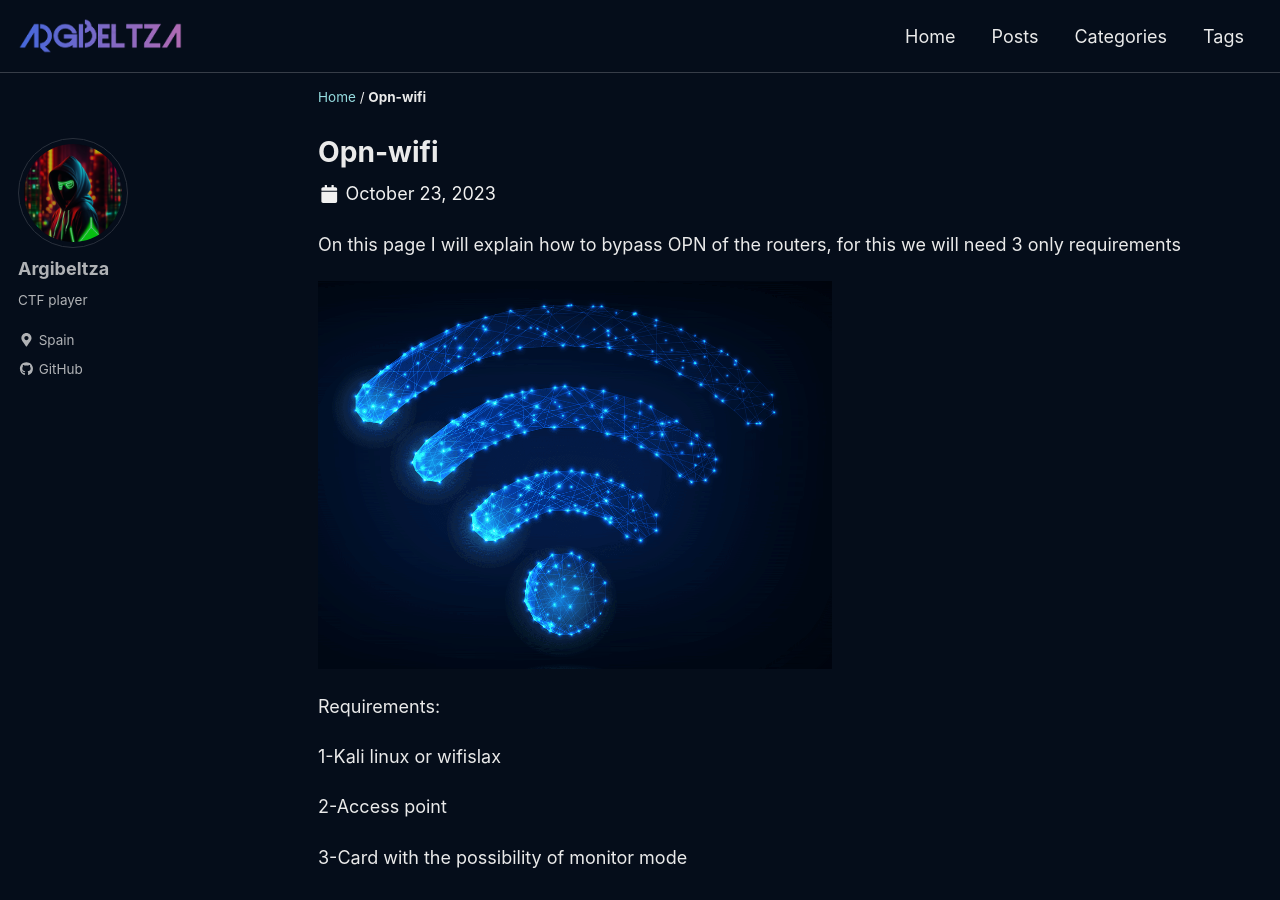
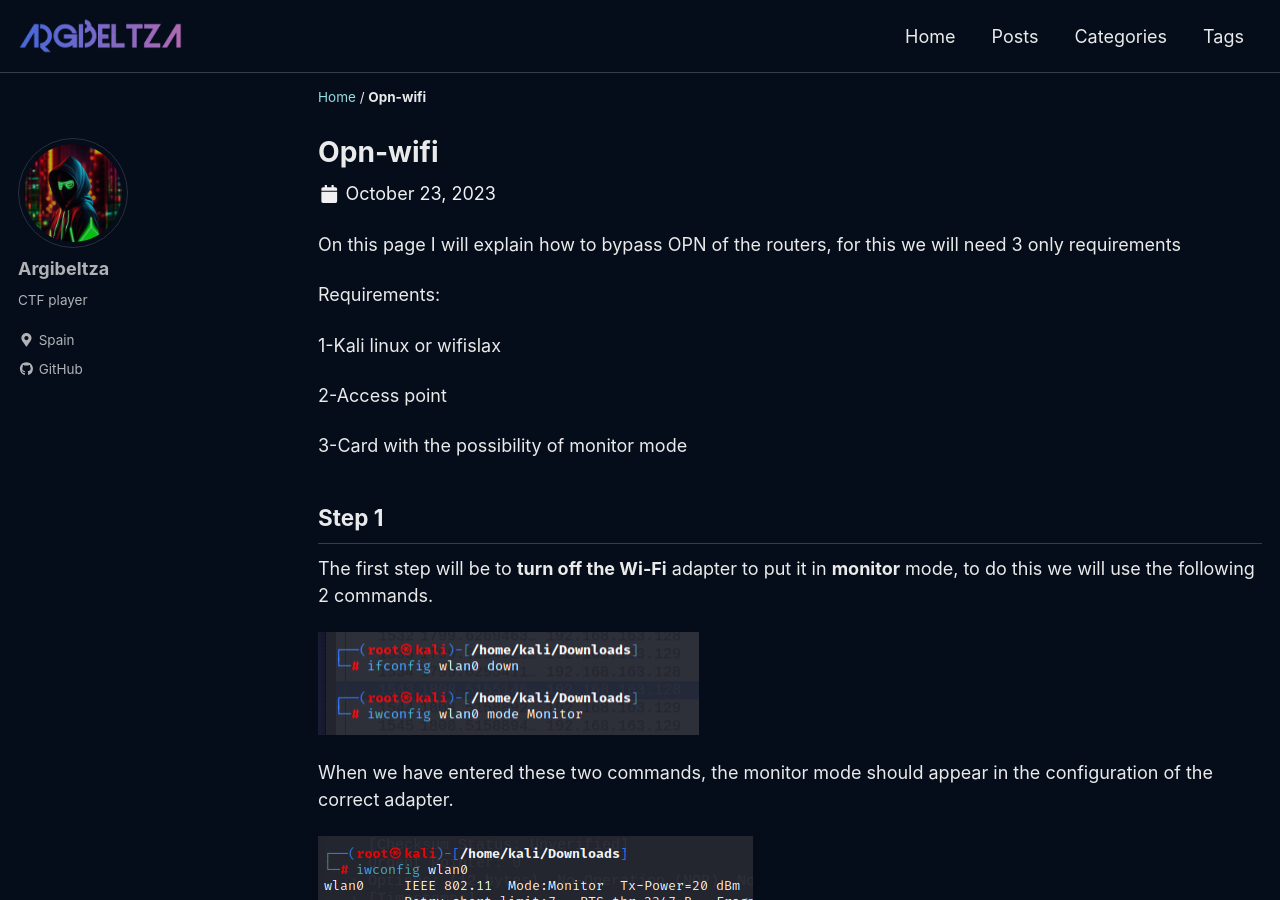
Before and after one commit to argibeltza/argibeltza.github.io, a Jekyll site: the page built from _posts/2023-10-23-Opn.md, in a window 1280 px wide and 900 px high. Built offline with Jekyll 4.4.1, drawn with Linux system fonts in a browser that asks for light colours; cached includes are drawn as plain includes; a script that is not in the unit is left out.

Commit message:
Update 2023-10-23-Opn.md

```diff
--- a/_posts/2023-10-23-Opn.md
+++ b/_posts/2023-10-23-Opn.md
@@ -16,8 +16,6 @@ tags:
 ---
 
 On this page I will explain how to bypass OPN of the routers, for this we will need 3 only requirements
-
-![](/assets/images/Opn/logo.PNG)
 
 Requirements:
 
```
